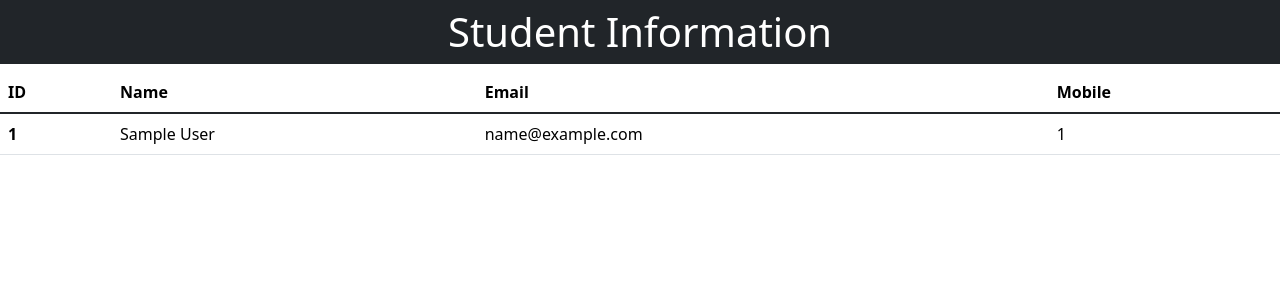
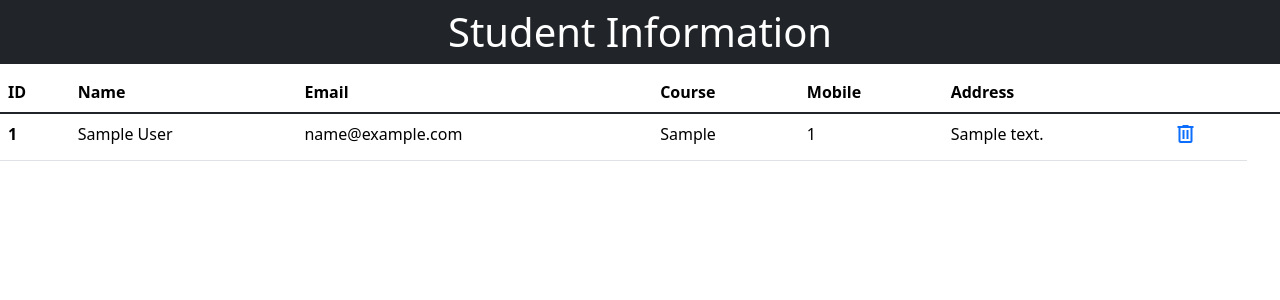
Before and after one commit to v2jarvis/Django_Practice, a Django app: page /data in a window 1280 px wide. Shown: the top 300 px of the page. Run offline with Django 4.2, Linux system fonts and the light colour scheme; tables that the repository leaves empty hold one stand-in row (values such as "Sample post").

Commit message:
A responsive CRUD using Django

```diff
--- a/student_info/student_info/myapp/models.py
+++ b/student_info/student_info/myapp/models.py
@@ -4,8 +4,10 @@ from django.db import models
 class Employee(models.Model):
     sid=models.AutoField(primary_key=True)
     name=models.CharField(max_length=20,null=False)
+    course=models.CharField(max_length=10,default=None)
     mobile=models.BigIntegerField()
     email=models.EmailField()
+    address=models.CharField(max_length=20,default=None)
 
 def __str___(self):
     return self.name
--- a/student_info/student_info/myapp/urls.py
+++ b/student_info/student_info/myapp/urls.py
@@ -3,5 +3,7 @@ from . import views
 
 urlpatterns = [
     path('',views.std_info,name="home"),
-    path('data',views.show,name="show")
+    path('data',views.show,name="show"),
+    path('del/<int:sid>',views.del_data,name="del")
+    #path('delshow',views.del_data,name="show")
 ]
--- a/student_info/student_info/myapp/views.py
+++ b/student_info/student_info/myapp/views.py
@@ -6,11 +6,20 @@ def std_info(request):
         name=request.POST['name']
         mobile=request.POST['mob']
         email=request.POST['email']
+        address=request.POST['address']
+        course=request.POST['course']
 
-        Employee.objects.create(name=name,mobile=mobile,email=email)
+        Employee.objects.create(name=name,mobile=mobile,email=email,address=address,course=course)
         return redirect('show')
     else:
         return render(request,'index.html')
+def del_data(request,sid):
+    data =Employee.objects.get(sid=sid)
+    data.delete()
+    return redirect("show")
+
+
+# def edit_data(request):
 
 def show(request):
     data=Employee.objects.all()
--- a/student_info/student_info/templates/show.html
+++ b/student_info/student_info/templates/show.html
@@ -4,20 +4,28 @@
 <head>
     <meta charset="UTF-8">
     <meta name="viewport" content="width=device-width, initial-scale=1.0">
+    <link rel="shortcut icon" href="{% static 'fevicon/show.ico' %}">
+    <title>ShowData</title>
     <link href="https://cdn.jsdelivr.net/npm/bootstrap@5.3.2/dist/css/bootstrap.min.css" rel="stylesheet"
         integrity="sha384-T3c6CoIi6uLrA9TneNEoa7RxnatzjcDSCmG1MXxSR1GAsXEV/Dwwykc2MPK8M2HN" crossorigin="anonymous">
-    <title>ShowData</title>
+        <link rel="stylesheet" href="https://fonts.googleapis.com/css2?family=Material+Symbols+Outlined:opsz,wght,FILL,GRAD@24,400,0,0" />
+    <link rel="stylesheet" href="https://fonts.googleapis.com/css2?family=Material+Symbols+Outlined:opsz,wght,FILL,GRAD@20..48,100..700,0..1,-50..200" />
 </head>
-
 <body>
   <h1 class="bg-info text-white bg-dark p-2 text-center text">Student Information</h1>
+  <form action="" method="post">
+    {%csrf_token%}
     <table class="table">
       <thead>
         <tr>
           <th scope="col">ID</th>
           <th scope="col">Name</th>
           <th scope="col">Email</th>
+          <th scope="col">Course</th>
           <th scope="col">Mobile</th>
+          <th scope="col">Address</th>
+          <th scope="col"></th>
+          <th scope="col"></th>
         </tr>
       </thead>
       {%for x in data%}
@@ -26,15 +34,17 @@
           <th scope="row">{{x.sid}}</th>
           <td>{{x.name}}</td>
           <td>{{x.email}}</td>
+          <td>{{x.course}}</td>
           <td>{{x.mobile}}</td>
+          <td>{{x.address}}</td>
+          <!-- <td><a href="templates\show.html"><span class="material-symbols-outlined">
+                edit
+              </span></a></td> -->
+          <td ><a href="/del/{{x.sid}}"> <span class="material-symbols-outlined">delete</span></a></td>
         </tr>
       </tbody>
       {%endfor%}
     </table>
-
-
-
-
-
+  </form>
 </body>
 </html>
```
Also changed, not shown: student_info/student_info/templates/edit.html (added, +13 -0 lines), student_info/student_info/templates/index.html (+12 -1 lines), student_info/student_info/myapp/migrations/0002_employee_address_employee_course.py (added), student_info/student_info/myapp/migrations/0003_alter_employee_address_alter_employee_course.py (added), student_info/student_info/myapp/static/fevicon/home.ico (added), student_info/student_info/myapp/static/fevicon/show.ico (added). Lines whose indentation alone changed are shown as unchanged.
